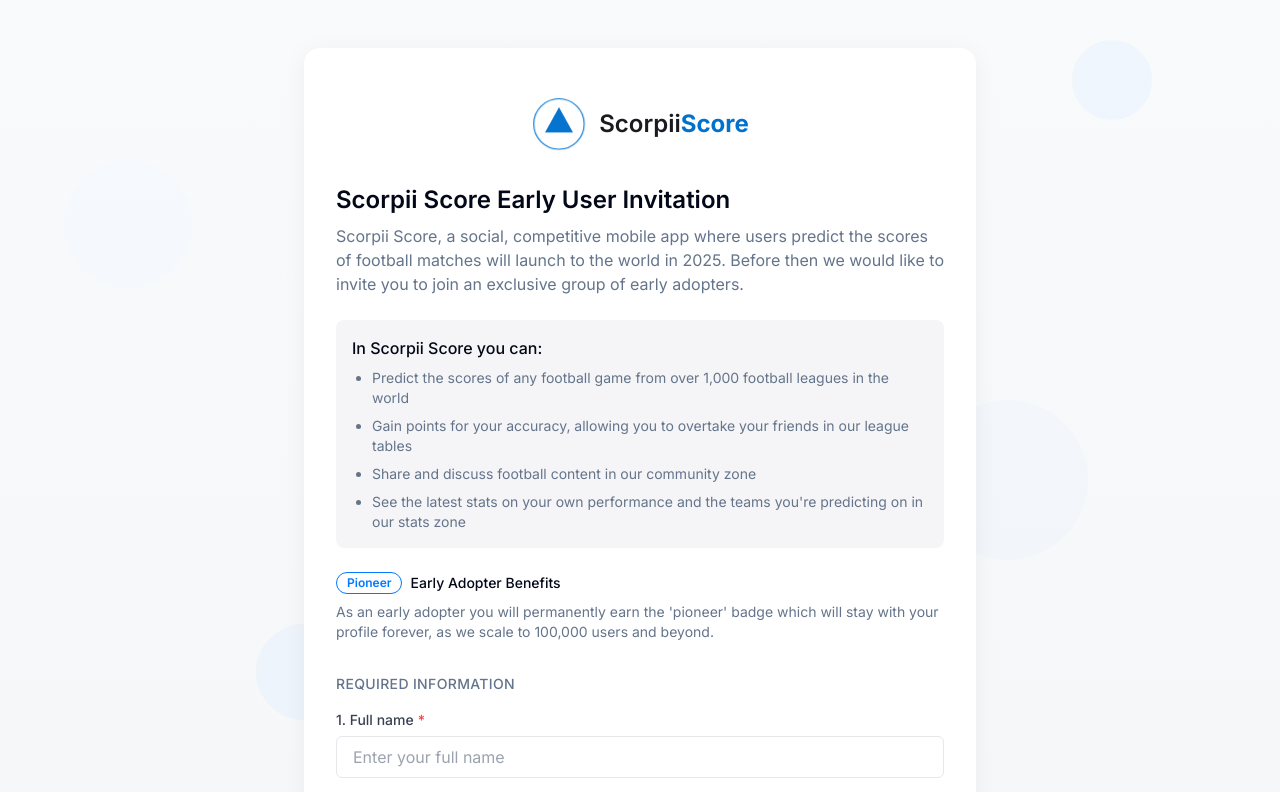
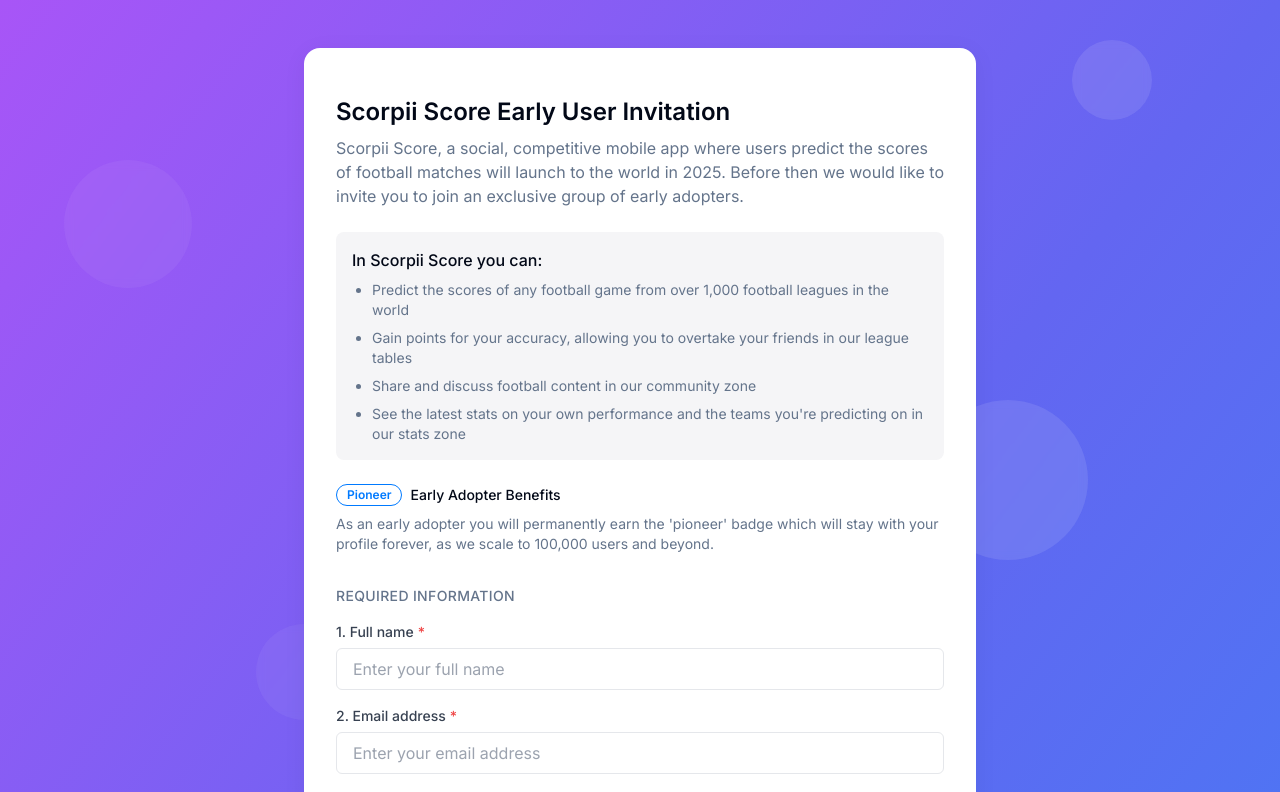
Before and after one commit to dhia-bk/scorpii-score-invite, a React (Vite) app: page / in a window 1280 px wide. Shown: the top 792 px of the page. Built offline with nearby package versions, Linux system fonts and the light colour scheme.

Commit message:
Update index page styling
Removed title and logo; added background.

```diff
--- a/src/components/AnimatedLogo.tsx
+++ b/src/components/AnimatedLogo.tsx
@@ -3,7 +3,7 @@ import React from "react";
 
 const AnimatedLogo: React.FC = () => {
   return (
-    <div className="flex items-center justify-center py-4 animate-fade-in">
+    <div className="hidden">
       <div className="relative w-14 h-14 flex items-center justify-center">
         <svg
           viewBox="0 0 100 100"
--- a/src/pages/Index.tsx
+++ b/src/pages/Index.tsx
@@ -25,12 +25,12 @@ const Index: React.FC = () => {
   }, []);
 
   return (
-    <div ref={containerRef} className="min-h-screen bg-gradient-to-b from-gray-50 to-gray-100">
+    <div ref={containerRef} className="min-h-screen bg-gradient-to-br from-purple-500 via-indigo-500 to-blue-500">
       <div className="absolute top-0 left-0 w-full h-full overflow-hidden pointer-events-none">
-        <div className="absolute top-10 right-[10%] w-20 h-20 rounded-full bg-blue-100 opacity-30 parallax" />
-        <div className="absolute top-40 left-[5%] w-32 h-32 rounded-full bg-blue-50 opacity-30 parallax" />
-        <div className="absolute bottom-[30%] right-[15%] w-40 h-40 rounded-full bg-blue-100 opacity-20 parallax" />
-        <div className="absolute bottom-[10%] left-[20%] w-24 h-24 rounded-full bg-blue-100 opacity-30 parallax" />
+        <div className="absolute top-10 right-[10%] w-20 h-20 rounded-full bg-white/10 backdrop-blur-sm parallax" />
+        <div className="absolute top-40 left-[5%] w-32 h-32 rounded-full bg-white/5 backdrop-blur-sm parallax" />
+        <div className="absolute bottom-[30%] right-[15%] w-40 h-40 rounded-full bg-white/10 backdrop-blur-sm parallax" />
+        <div className="absolute bottom-[10%] left-[20%] w-24 h-24 rounded-full bg-white/5 backdrop-blur-sm parallax" />
       </div>
 
       <div className="container mx-auto py-12 px-4 relative z-10">
@@ -38,7 +38,7 @@ const Index: React.FC = () => {
           <ScorpiiForm />
 
           <div className="mt-8 text-center">
-            <p className="text-xs text-gray-500">
+            <p className="text-xs text-white/70">
               &copy; {new Date().getFullYear()} Scorpii Score. All rights reserved.
             </p>
           </div>
```
